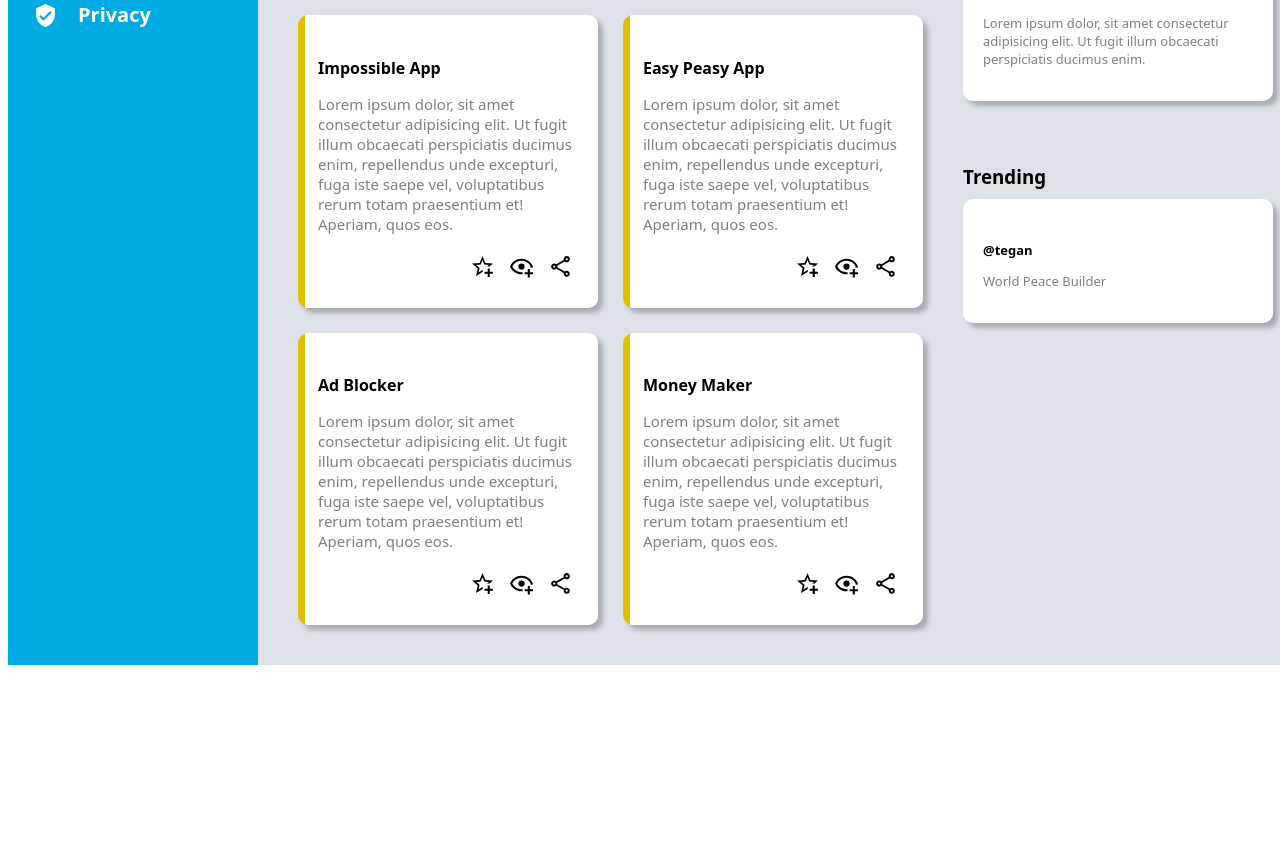
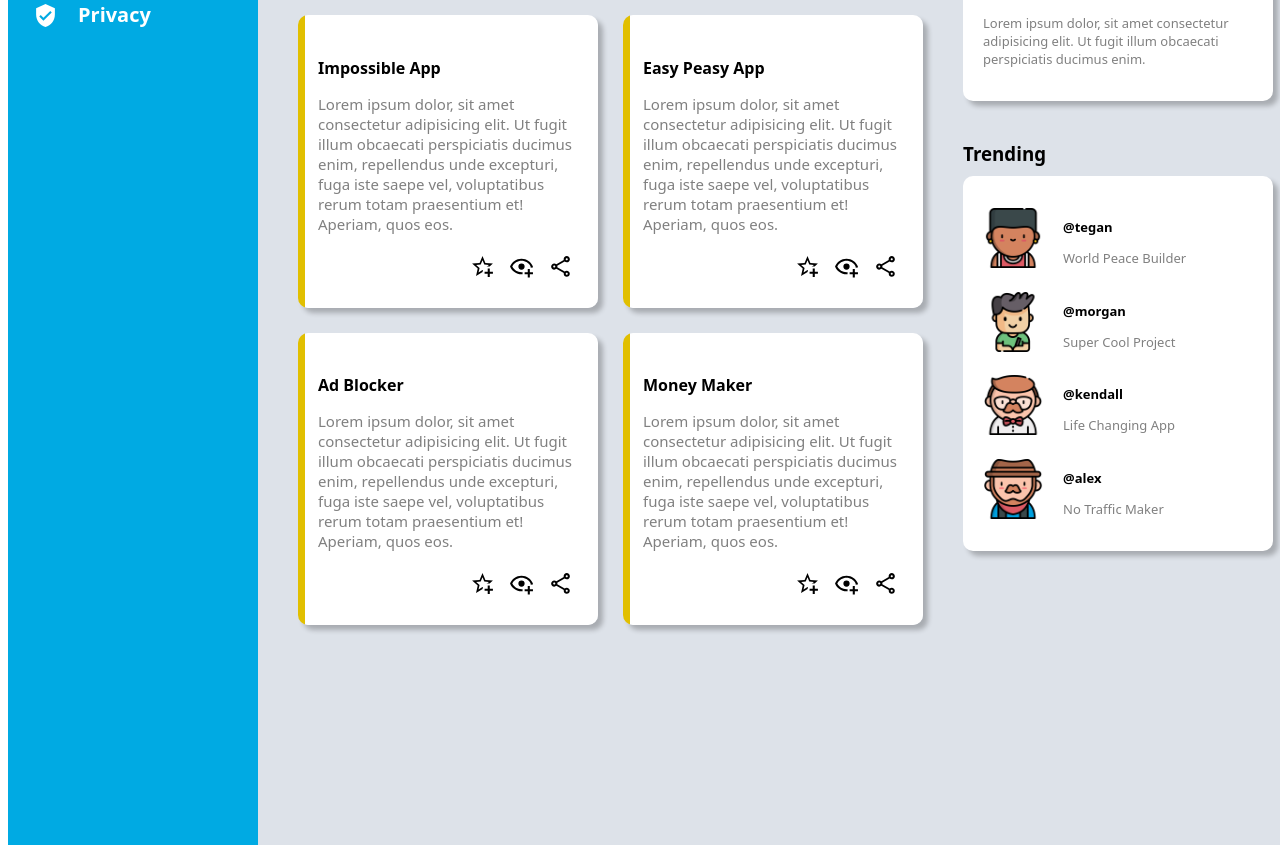
Before and after one commit to Jocaral/admin-dashboard, a plain HTML site: page index.html in a window 1280 px wide. Shown: the part 535-1380 px from the top of the page. Before the commit the page ends 1208 px from the top, so only its background shows below. Drawn offline with Linux system fonts and the light colour scheme.

Commit message:
adding images

```diff
--- a/index.html
+++ b/index.html
@@ -32,14 +32,14 @@
                     <li><svg xmlns="http://www.w3.org/2000/svg" viewBox="0 0 24 24"><title>magnify</title><path d="M9.5,3A6.5,6.5 0 0,1 16,9.5C16,11.11 15.41,12.59 14.44,13.73L14.71,14H15.5L20.5,19L19,20.5L14,15.5V14.71L13.73,14.44C12.59,15.41 11.11,16 9.5,16A6.5,6.5 0 0,1 3,9.5A6.5,6.5 0 0,1 9.5,3M9.5,5C7,5 5,7 5,9.5C5,12 7,14 9.5,14C12,14 14,12 14,9.5C14,7 12,5 9.5,5Z" /></svg></li>
                     <li class="search-bar"></li>
                     <li><svg xmlns="http://www.w3.org/2000/svg" viewBox="0 0 24 24"><title>bell-ring-outline</title><path d="M10,21H14A2,2 0 0,1 12,23A2,2 0 0,1 10,21M21,19V20H3V19L5,17V11C5,7.9 7.03,5.17 10,4.29C10,4.19 10,4.1 10,4A2,2 0 0,1 12,2A2,2 0 0,1 14,4C14,4.1 14,4.19 14,4.29C16.97,5.17 19,7.9 19,11V17L21,19M17,11A5,5 0 0,0 12,6A5,5 0 0,0 7,11V18H17V11M19.75,3.19L18.33,4.61C20.04,6.3 21,8.6 21,11H23C23,8.07 21.84,5.25 19.75,3.19M1,11H3C3,8.6 3.96,6.3 5.67,4.61L4.25,3.19C2.16,5.25 1,8.07 1,11Z" /></svg></li>
-                    <li class="lupuna-image"><img src="/images/logolupuna-dashboard.png"> </li>
+                    <li class="lupuna-image"><img src="/images/LO-logo.png"> </li>
                     <li class="username">Jocaral</li>
                 </ul>
             </div>
 
             <div class="second-line">
                 <ul>
-                    <li><img src="/images/logolupuna-dashboard.png"></li>
+                    <li><img src="/images/LO-logo.png"></li>
                     <li><p class="hi">Hi there,</p><p>Jocaral(@jocaral)</p></li>
                     <li><button>New</button></li>
                     <li><button>Upload</button></li>
@@ -149,8 +149,32 @@
             <div class="trending">
                 <h3>Trending</h3>
                 <div class="project">
-                    <h5>@tegan</h5>
-                    <p>World Peace Builder</p>
+                    <img src="images/tegan-icon.png">
+                    <div class="user-name">
+                        <h5>@tegan</h5>
+                        <p>World Peace Builder</p>
+                    </div>
+
+                    <img src="images/morgan-icon.png">
+                    <div class="user-name">
+
+                        <h5>@morgan</h5>
+                        <p>Super Cool Project</p>
+                    </div>
+
+                    <img src="images/kendall-icon.png">
+                    <div class="user-name">
+
+                        <h5>@kendall</h5>
+                        <p>Life Changing App</p>
+                    </div>
+
+                    <img src="images/alex-icon.png">
+                    <div class="user-name">
+
+                        <h5>@alex</h5>
+                        <p>No Traffic Maker</p>
+                    </div>
 
 
 
--- a/style.css
+++ b/style.css
@@ -32,7 +32,7 @@
     grid-row: 2/3;
     display: grid;
     grid-template-columns: 1fr 350px;
-    grid-template-rows: 1fr 1fr;
+    grid-template-rows: 1fr 2fr;
     padding: 20px;
 }
 
@@ -97,16 +97,29 @@
     grid-row: 2/3;
     background-color: var(--main-content-bkg);
     padding: 20px;
+    /* align-self: end; */
     }
 
 .trending .project{
+    display: grid;
+    grid-template-rows: repeat(4,minmax(35px,50%));
+    grid-template-columns: 60px 1fr;
     background: white;
     font-size: 13px;
     border-radius: 10px;
     border: white 0px solid;
     padding: 20px;
     box-shadow: 5px 5px 5px rgba(0, 0, 0, 0.24);
+    column-gap: 20px;
 }
+
+.trending .project img{
+    max-width: 100%;
+    max-height: 100%;
+    align-self: center;
+
+}
+
 
 h2{
     color: white;
```
Also changed, not shown: images/LO-logo.png (added), images/alex-icon.png (added), images/kendall-icon.png (added), images/morgan-icon.png (added), images/tegan-icon.png (added).
